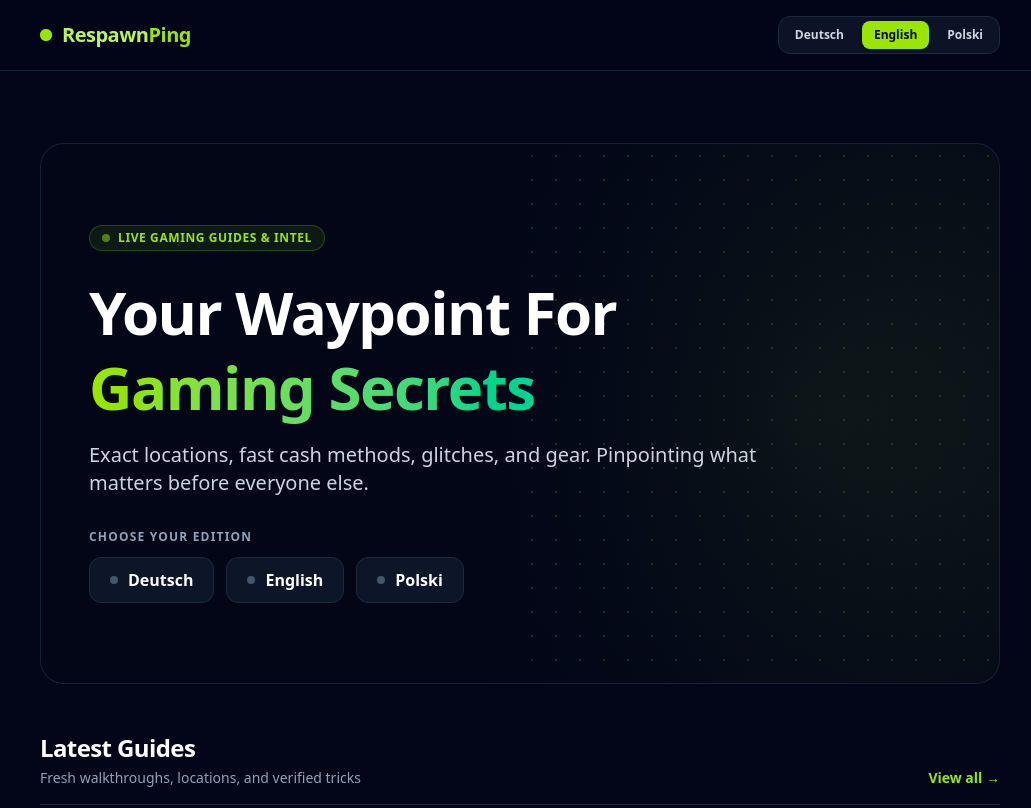
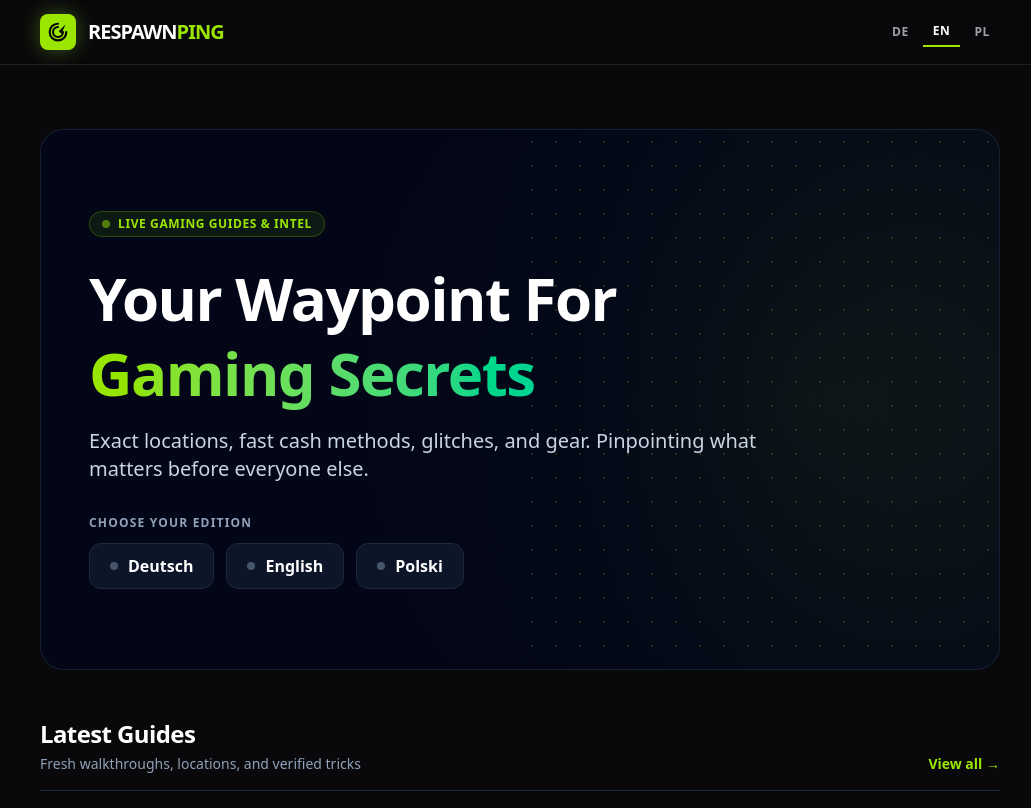
Before and after one commit to adrinek24-coder/respawnradar, an Astro site in the folder web/: page / in a window 1280 px wide. Shown: the top 808 px of the page, without its empty margins (120-1151 px from the left). Built offline with nearby package versions, Linux system fonts and the light colour scheme; Astro itself is replaced by a stand-in of ours.

Commit message:
Update Base.astro

```diff
--- a/web/src/layouts/Base.astro
+++ b/web/src/layouts/Base.astro
@@ -26,40 +26,54 @@ const canonical = new URL(Astro.url.pathname, Astro.site!);
     <meta property="og:site_name" content="RespawnPing" />
     <slot name="head" />
   </head>
-  <body class="bg-slate-950 text-slate-100 antialiased">
-    <header class="sticky top-0 z-50 border-b border-slate-800/80 bg-slate-950/85 backdrop-blur-md">
-      <div class="shell flex flex-wrap items-center justify-between gap-4 py-4">
-        <a class="brand inline-flex items-center gap-2.5 text-xl font-black tracking-tight text-white" href={`/${lang}/`}>
-          <span class="relative flex h-3 w-3">
-            <span class="absolute inline-flex h-full w-full animate-ping rounded-full bg-lime-400 opacity-75"></span>
-            <span class="relative inline-flex h-3 w-3 rounded-full bg-lime-400"></span>
+  <body class="bg-[#09090b] text-zinc-100 antialiased selection:bg-lime-400 selection:text-black">
+    <header class="sticky top-0 z-50 border-b border-zinc-800/80 bg-[#09090b]/90 backdrop-blur-md">
+      <div class="shell flex items-center justify-between gap-4 py-3.5">
+        {/* Custom Brand Logo Mark + Wordmark */}
+        <a class="group inline-flex items-center gap-3" href={`/${lang}/`}>
+          <span class="flex h-9 w-9 items-center justify-center rounded-lg bg-lime-400 text-black shadow-[0_0_20px_rgba(163,230,53,0.35)] transition-transform group-hover:scale-105">
+            <svg class="h-5 w-5" viewBox="0 0 24 24" fill="none" stroke="currentColor" stroke-width="2.5" stroke-linecap="round" stroke-linejoin="round">
+              <path d="M12 2a10 10 0 1 0 10 10" />
+              <path d="M12 6a6 6 0 1 0 6 6" />
+              <polygon points="13 11 21 3 16 14 13 11" fill="currentColor" stroke="none" />
+            </svg>
           </span>
-          <span>Respawn<span class="text-lime-400">Ping</span></span>
+          <span class="text-xl font-black uppercase tracking-tighter text-white">
+            Respawn<span class="text-lime-400">Ping</span>
+          </span>
         </a>
-        <nav class="flex items-center gap-1.5 rounded-xl border border-slate-800 bg-slate-900/80 p-1 text-xs font-bold" aria-label={{ de: 'Sprache', en: 'Language', pl: 'Język' }[lang]}>
+
+        {/* Language Switcher */}
+        <nav class="flex items-center gap-1 text-xs font-bold uppercase tracking-wider" aria-label={{ de: 'Sprache', en: 'Language', pl: 'Język' }[lang]}>
           {languages.map(code => (
             <a
               href={alternates?.[code] ?? `/${code}/`}
               lang={code}
               hreflang={code}
               aria-current={lang === code ? 'true' : undefined}
-              class={`rounded-lg px-3 py-1.5 transition-all ${
+              class={`px-2.5 py-1.5 transition-colors ${
                 lang === code
-                  ? 'bg-lime-400 text-slate-950 shadow-sm'
-                  : 'text-slate-300 hover:bg-slate-800 hover:text-white'
+                  ? 'border-b-2 border-lime-400 text-white'
+                  : 'text-zinc-400 hover:text-white'
               }`}
             >
-              {names[code]}
+              {code}
             </a>
           ))}
         </nav>
       </div>
     </header>
-    <main class="shell grow py-8 sm:py-10"><slot /></main>
-    <footer class="mt-12 border-t border-slate-800/80 bg-slate-950 py-8 text-sm text-slate-400">
-      <div class="shell flex flex-wrap items-center justify-between gap-4">
-        <span class="font-bold text-slate-300">Respawn<span class="text-lime-400">Ping</span> &copy; {new Date().getUTCFullYear()}</span>
-        <nav class="flex flex-wrap gap-x-5 gap-y-2">
+
+    <main class="shell grow py-6 sm:py-8"><slot /></main>
+
+    <footer class="mt-16 border-t border-zinc-800/80 bg-[#050507] py-10 text-sm text-zinc-400">
+      <div class="shell flex flex-wrap items-center justify-between gap-6">
+        <div class="flex items-center gap-2.5">
+          <span class="h-2.5 w-2.5 rounded-full bg-lime-400"></span>
+          <span class="font-black uppercase tracking-tight text-white">Respawn<span class="text-lime-400">Ping</span></span>
+          <span class="text-zinc-600">&copy; {new Date().getUTCFullYear()}</span>
+        </div>
+        <nav class="flex flex-wrap gap-x-6 gap-y-2 text-xs font-semibold uppercase tracking-wider">
           {legalPages.filter(page => page !== 'impressum' || lang === 'de').map(page => (
             <a class="transition-colors hover:text-lime-400" href={`/${lang}/${page}/`}>{t[page]}</a>
           ))}
```
